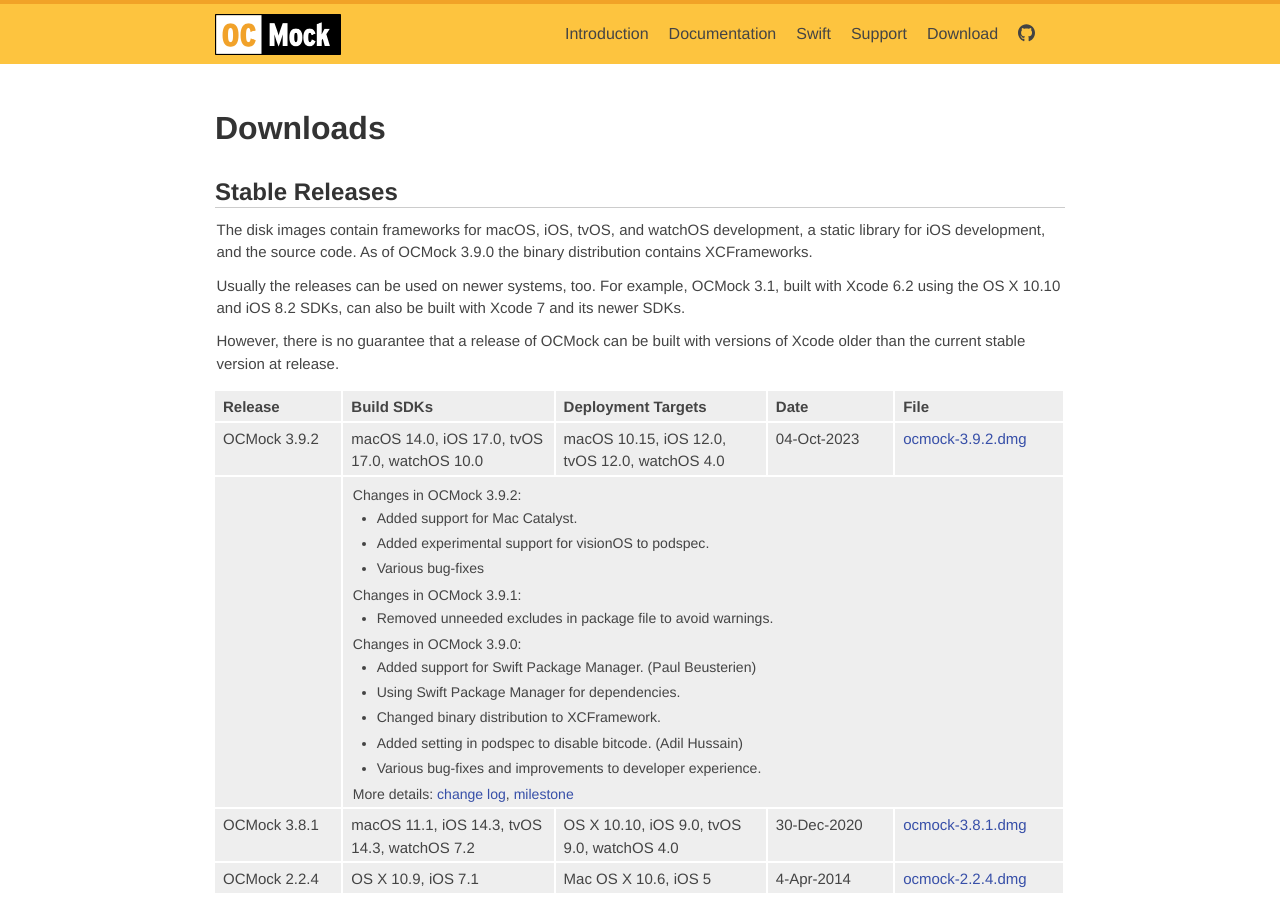
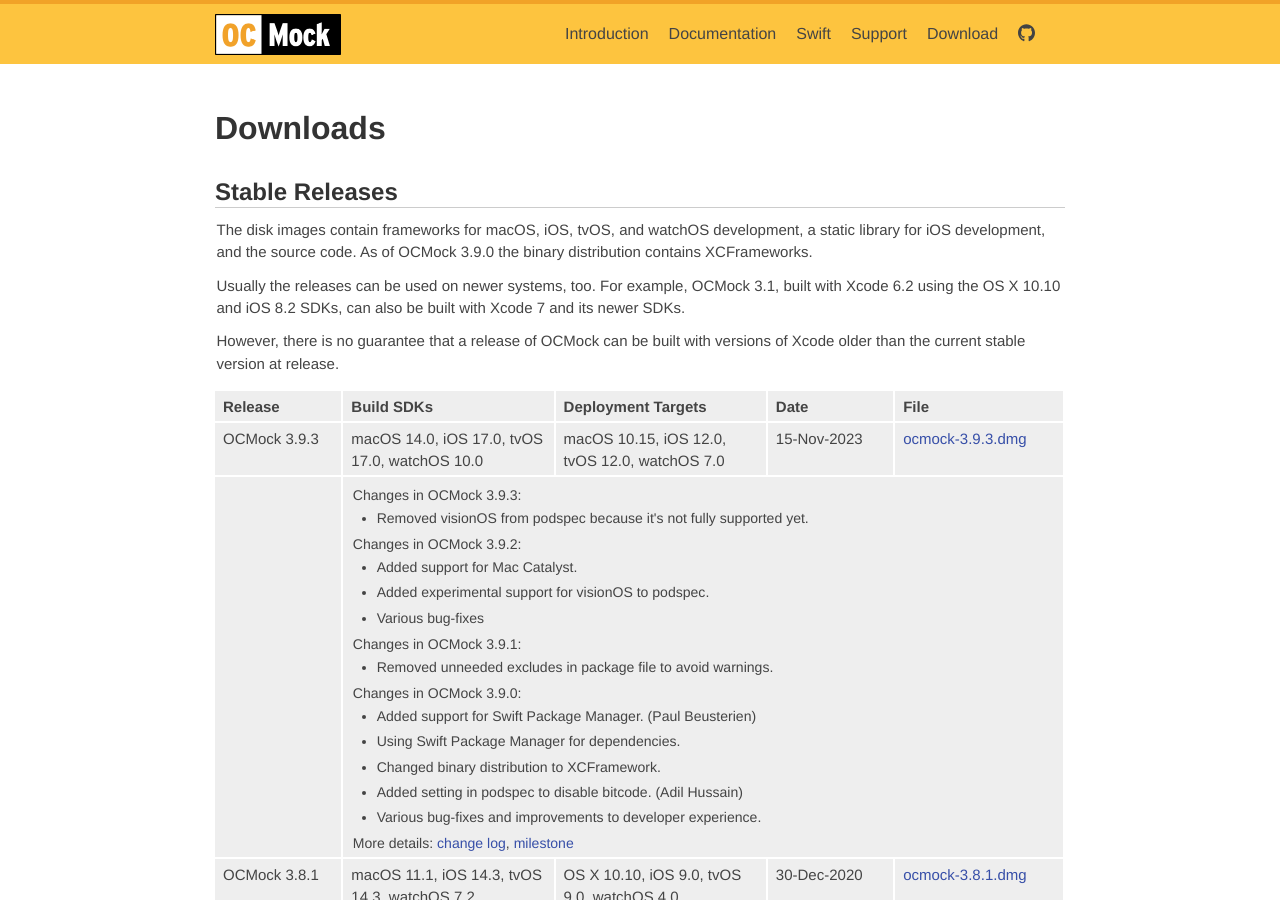
Before and after one commit to erikdoe/ocmock, a Jekyll site: the page built from download.html, in a window 1280 px wide and 900 px high. Built offline with Jekyll 4.4.1, drawn with Linux system fonts in a browser that asks for light colours; comment, search, counter and statistics services are not loaded.

Commit message:
Updated for release 3.9.3.

```diff
--- a/download.html
+++ b/download.html
@@ -25,15 +25,19 @@ published: true
 		<th width="20%">File</th>
 	</tr>
 	<tr>
-		<td>OCMock 3.9.2</td>
+		<td>OCMock 3.9.3</td>
 		<td>macOS 14.0, iOS 17.0, tvOS 17.0, watchOS 10.0</td>
-		<td>macOS 10.15, iOS 12.0, tvOS 12.0, watchOS 4.0</td>
-		<td>04-Oct-2023</td>
-		<td><a href="https://github.com/erikdoe/ocmock/releases/download/v3.9.2/ocmock-3.9.2.dmg">ocmock-3.9.2.dmg</a></td>
+		<td>macOS 10.15, iOS 12.0, tvOS 12.0, watchOS 7.0</td>
+		<td>15-Nov-2023</td>
+		<td><a href="https://github.com/erikdoe/ocmock/releases/download/v3.9.3/ocmock-3.9.3.dmg">ocmock-3.9.3.dmg</a></td>
 	</tr>
 	<tr>
 		<td></td>
 		<td colspan="4">
+			<p>Changes in OCMock 3.9.3:
+			<ul>
+				<li>Removed visionOS from podspec because it's not fully supported yet.
+			</ul>
 			<p>Changes in OCMock 3.9.2:
 			<ul>
 				<li>Added support for Mac Catalyst.
```
Lines whose indentation alone changed are shown as unchanged.
